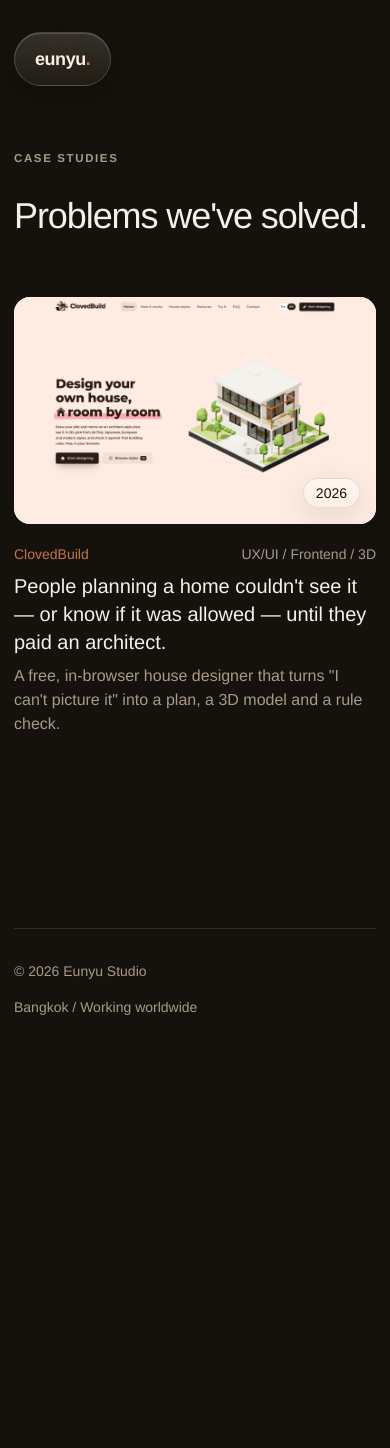
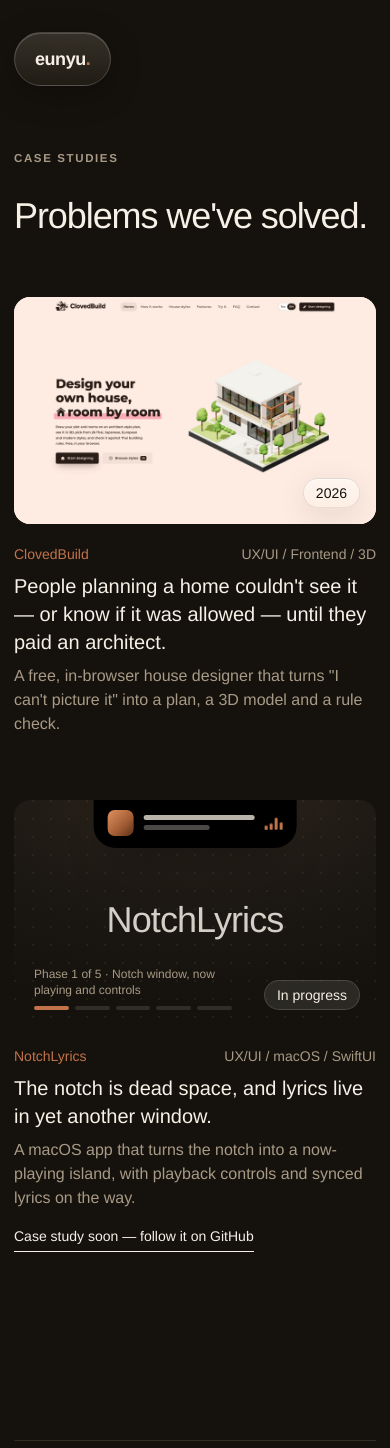
Before and after one commit to Supakk/Guess-guess, a Next.js app: page /work in a window 390 px wide. Shown: the top 1448 px of the page. Before the commit the page ends 1049 px from the top, so only its background shows below. Built offline with nearby package versions, Linux system fonts and the light colour scheme.

Commit message:
Add NotchLyrics as an in-progress work card
Work entries can now be marked status: in-progress with a progress phase.
They show a placeholder face (an animated notch and a phase bar), link to
the repository, and get no case-study page or sitemap entry until live.

```diff
--- /dev/null
+++ b/content/work/notchlyrics.md
@@ -0,0 +1,18 @@
+---
+title: NotchLyrics — the MacBook notch as a music player
+client: NotchLyrics
+year: 2026
+status: in-progress
+summary: A macOS app that turns the notch into a now-playing island, with playback controls and synced lyrics on the way.
+problem: The notch is dead space, and lyrics live in yet another window.
+tags: [UX/UI, macOS, SwiftUI]
+repo: https://github.com/Supakk/NotchLyrics
+progress:
+  step: 1
+  of: 5
+  label: Notch window, now playing and controls
+---
+
+Case study coming once the app ships. So far: a notch window that shows the current Apple Music or Spotify
+track, expands on hover into a player with controls, and collapses when the pointer leaves. Next up: synced
+lyrics, then polish, lock screen and launch.
--- a/src/app/sitemap.xml/route.ts
+++ b/src/app/sitemap.xml/route.ts
@@ -1,10 +1,10 @@
-import { getPosts, getWork } from '@/lib/content';
+import { getCaseStudies, getPosts } from '@/lib/content';
 import { site } from '@/lib/site';
 
 export const dynamic = 'force-static';
 
 export async function GET() {
-	const [posts, projects] = await Promise.all([getPosts(), getWork()]);
+	const [posts, projects] = await Promise.all([getPosts(), getCaseStudies()]);
 	const now = new Date();
 
 	const entries = [
--- a/src/app/work/[slug]/page.tsx
+++ b/src/app/work/[slug]/page.tsx
@@ -3,18 +3,18 @@ import { notFound } from 'next/navigation';
 import Mdx from '@/components/mdx/Mdx';
 import AutoVideo from '@/components/ui/AutoVideo';
 import ProjectOverview from '@/components/ui/ProjectOverview';
-import { getEntry, getWork } from '@/lib/content';
+import { getCaseStudies, getEntry } from '@/lib/content';
 
 type Params = { params: Promise<{ slug: string }> };
 
 export async function generateStaticParams() {
-	return (await getWork()).map((project) => ({ slug: project.slug }));
+	return (await getCaseStudies()).map((project) => ({ slug: project.slug }));
 }
 
 export async function generateMetadata({ params }: Params): Promise<Metadata> {
 	const { slug } = await params;
 	const project = await getEntry('work', slug);
-	if (!project) return {};
+	if (!project || project.data.status !== 'live') return {};
 	return {
 		title: project.data.title,
 		description: project.data.summary,
@@ -26,7 +26,7 @@ export async function generateMetadata({ params }: Params): Promise<Metadata> {
 export default async function WorkDetailPage({ params }: Params) {
 	const { slug } = await params;
 	const project = await getEntry('work', slug);
-	if (!project) notFound();
+	if (!project || project.data.status !== 'live') notFound();
 
 	const gallery = project.data.videos;
 	const arrow = (
--- a/src/components/ui/WorkCard.jsx
+++ b/src/components/ui/WorkCard.jsx
@@ -1,14 +1,17 @@
 import Link from 'next/link';
 
-/** Case study card: the project's still cover when it has one, else a solid colour face. */
+/**
+ * Case study card. Finished work shows its still cover and opens the case study; in-progress work
+ * shows a placeholder face and links out to its repository instead.
+ */
 export default function WorkCard({ project, titleClass = 'text-xl', showSummary = true }) {
 	const { data } = project;
+	const inProgress = data.status === 'in-progress';
 	const cover = data.cover ?? data.videos[0]?.poster;
 
-	return (
-		<Link href={`/work/${project.slug}`} className="work-card group block" data-reveal>
-			<div className="relative overflow-hidden rounded-2xl">
-				{cover ? (
+	const face = inProgress ? (
+		<InProgressFace name={data.client} progress={data.progress} />
+	) : cover ? (
 		<div className="card-face relative aspect-16/10 bg-[#f6f0e6]">
 			<img
 				src={cover}
@@ -22,9 +25,20 @@ export default function WorkCard({ project, titleClass = 'text-xl', showSummary
 		<div className="card-face relative flex aspect-16/10 items-end bg-[#c1734a] p-6 text-[#15120d]">
 			<span className="card-title text-4xl tracking-tight">{data.client}</span>
 		</div>
-				)}
-				<span className="glass-light absolute bottom-4 right-4 rounded-full px-3 py-1 text-sm text-[#15120d]">
-					{data.year}
+	);
+
+	const body = (
+		<>
+			<div className="relative overflow-hidden rounded-2xl">
+				{face}
+				<span
+					className={`absolute bottom-4 right-4 rounded-full px-3 py-1 text-sm ${
+						inProgress
+							? 'border border-[#f6f0e6]/15 bg-[#f6f0e6]/10 text-[#f6f0e6] backdrop-blur-md'
+							: 'glass-light text-[#15120d]'
+					}`}
+				>
+					{inProgress ? 'In progress' : data.year}
 				</span>
 			</div>
 			<div className="mt-5 flex items-baseline justify-between gap-4">
@@ -33,6 +47,78 @@ export default function WorkCard({ project, titleClass = 'text-xl', showSummary
 			</div>
 			<h2 className={`mt-2 ${titleClass}`}>{data.problem}</h2>
 			{showSummary && <p className="mt-2 text-[#a89a86]">{data.summary}</p>}
+			{inProgress && data.repo && (
+				<p className="btn-arrow mt-4 text-sm text-[#f6f0e6]">
+					<span className="ba-label link-sweep is-underlined">Case study soon — follow it on GitHub</span>
+					<span className="ba-icon" aria-hidden="true">
+						<svg viewBox="0 0 16 16" width="14" height="14" fill="none" stroke="currentColor" strokeWidth="1.6" strokeLinecap="round" strokeLinejoin="round">
+							<path d="M4.5 11.5l7-7M5.5 4.5h6v6" />
+						</svg>
+					</span>
+				</p>
+			)}
+		</>
+	);
+
+	if (inProgress) {
+		return data.repo ? (
+			<a href={data.repo} target="_blank" rel="noopener noreferrer" className="work-card group block" data-reveal>
+				{body}
+			</a>
+		) : (
+			<div className="work-card group" data-reveal>
+				{body}
+			</div>
+		);
+	}
+
+	return (
+		<Link href={`/work/${project.slug}`} className="work-card group block" data-reveal>
+			{body}
 		</Link>
 	);
 }
+
+/** Placeholder for unfinished work: a notch that plays along, and how far the build has got. */
+function InProgressFace({ name, progress }) {
+	return (
+		<div className="card-face wip-face relative aspect-16/10" aria-hidden="true">
+			<div className="notch">
+				<div className="notch-row">
+					<span className="notch-art" />
+					<span className="notch-lines">
+						<span />
+						<span />
+					</span>
+					<span className="notch-eq">
+						<span />
+						<span />
+						<span />
+						<span />
+					</span>
+				</div>
+				<p className="notch-lyric">♪ synced lyrics, coming soon</p>
+			</div>
+
+			<p className="card-title absolute inset-x-0 top-1/2 -translate-y-1/3 text-center text-4xl tracking-tight text-[#f6f0e6]/85 sm:text-5xl">
+				{name}
+			</p>
+
+			{progress && (
+				<div className="absolute bottom-4 left-5 right-36 sm:left-6">
+					<p className="text-xs text-[#a89a86]">
+						Phase {progress.step} of {progress.of} · {progress.label}
+					</p>
+					<div className="mt-2 flex gap-1.5">
+						{Array.from({ length: progress.of }, (_, index) => (
+							<span
+								key={index}
+								className={`h-1 flex-1 rounded-full ${index < progress.step ? 'bg-[#c1734a]' : 'bg-[#f6f0e6]/12'}`}
+							/>
+						))}
+					</div>
+				</div>
+			)}
+		</div>
+	);
+}
--- a/src/lib/content.ts
+++ b/src/lib/content.ts
@@ -12,6 +12,10 @@ const workSchema = z.object({
 	summary: z.string(),
 	problem: z.string(),
 	tags: z.array(z.string()),
+	/** `in-progress` work gets a placeholder card that links to `repo`, and no case study page yet. */
+	status: z.enum(['live', 'in-progress']).default('live'),
+	/** Where an in-progress project is, e.g. { step: 1, of: 5, label: 'Notch window and playback' }. */
+	progress: z.object({ step: z.number(), of: z.number(), label: z.string() }).optional(),
 	/** Live site and source code, shown as links on the case study. */
 	url: z.url().optional(),
 	repo: z.url().optional(),
@@ -79,7 +83,15 @@ async function readCollection<C extends Collection>(collection: C): Promise<Entr
 
 export async function getWork(): Promise<WorkEntry[]> {
 	const entries = await readCollection('work');
-	return entries.sort((a, b) => b.data.year - a.data.year);
+	// Finished work first, then newest first.
+	return entries.sort(
+		(a, b) => Number(a.data.status === 'in-progress') - Number(b.data.status === 'in-progress') || b.data.year - a.data.year,
+	);
+}
+
+/** Work that has a case study page (everything except in-progress placeholders). */
+export async function getCaseStudies(): Promise<WorkEntry[]> {
+	return (await getWork()).filter((entry) => entry.data.status === 'live');
 }
 
 export async function getPosts(): Promise<BlogEntry[]> {
--- a/src/styles/global.css
+++ b/src/styles/global.css
@@ -115,6 +115,49 @@ html.lenis, html.lenis body { height: auto; }
 	.glass-light { background: rgb(246 240 230 / 0.92); }
 }
 
+/* In-progress work card: a notch that plays along (NotchLyrics' own behaviour — it expands on hover). */
+.wip-face {
+	background:
+		radial-gradient(circle at 1px 1px, rgb(246 240 230 / 0.06) 1px, transparent 0) 0 0 / 18px 18px,
+		radial-gradient(120% 90% at 50% 0%, #2c251c 0%, #1b1712 55%, #15120d 100%);
+}
+.notch {
+	position: absolute;
+	top: 0;
+	left: 50%;
+	translate: -50% 0;
+	width: min(56%, 340px);
+	padding: 10px 14px 12px;
+	background: #000;
+	border-radius: 0 0 22px 22px;
+	box-shadow: 0 18px 40px -18px rgb(0 0 0 / 0.8);
+	transition: width 0.7s var(--ease-spring), padding 0.7s var(--ease-out), border-radius 0.7s var(--ease-out);
+}
+.work-card:hover .notch { width: min(72%, 430px); padding-bottom: 14px; border-radius: 0 0 28px 28px; }
+.notch-row { display: flex; align-items: center; gap: 10px; }
+.notch-art { flex: none; width: 26px; height: 26px; border-radius: 7px; background: linear-gradient(135deg, #e0915f, #a15c34 60%, #5a2f1a); }
+.notch-lines { flex: 1; display: grid; gap: 5px; }
+.notch-lines > span { height: 5px; border-radius: 9px; background: rgb(246 240 230 / 0.75); }
+.notch-lines > span:last-child { width: 60%; background: rgb(246 240 230 / 0.3); }
+.notch-eq { flex: none; display: flex; align-items: flex-end; gap: 2px; height: 14px; }
+.notch-eq > span { width: 3px; height: 100%; border-radius: 2px; background: #c1734a; transform-origin: bottom; animation: notch-eq 1.1s ease-in-out infinite; }
+.notch-eq > span:nth-child(2) { animation-duration: 0.8s; animation-delay: -0.3s; }
+.notch-eq > span:nth-child(3) { animation-duration: 1.3s; animation-delay: -0.6s; }
+.notch-eq > span:nth-child(4) { animation-duration: 0.9s; animation-delay: -0.15s; }
+@keyframes notch-eq { 0%, 100% { transform: scaleY(0.3); } 50% { transform: scaleY(1); } }
+.notch-lyric {
+	max-height: 0;
+	margin: 0;
+	overflow: hidden;
+	opacity: 0;
+	filter: blur(4px);
+	text-align: center;
+	font-size: 12px;
+	color: var(--paper);
+	transition: max-height 0.6s var(--ease-out), margin 0.6s var(--ease-out), opacity 0.4s var(--ease-out), filter 0.4s var(--ease-out);
+}
+.work-card:hover .notch-lyric { max-height: 2em; margin-top: 10px; opacity: 1; filter: none; transition-delay: 0.08s; }
+
 .glass-nav { transition: background 0.5s var(--ease-out), box-shadow 0.5s var(--ease-out), border-color 0.5s var(--ease-out); }
 
 /* Route transition — fade, rise and come into focus, keyed on pathname. Uses `translate` (not
@@ -137,4 +180,5 @@ html.lenis, html.lenis body { height: auto; }
 	.route-fade { animation: none; }
 	.work-card:hover, .work-card:active, .work-card:hover .card-face { transform: none; }
 	.work-card:hover .card-title { translate: none; }
+	.notch-eq > span { animation: none; transform: scaleY(0.6); }
 }
```
Lines whose indentation alone changed are shown as unchanged.
